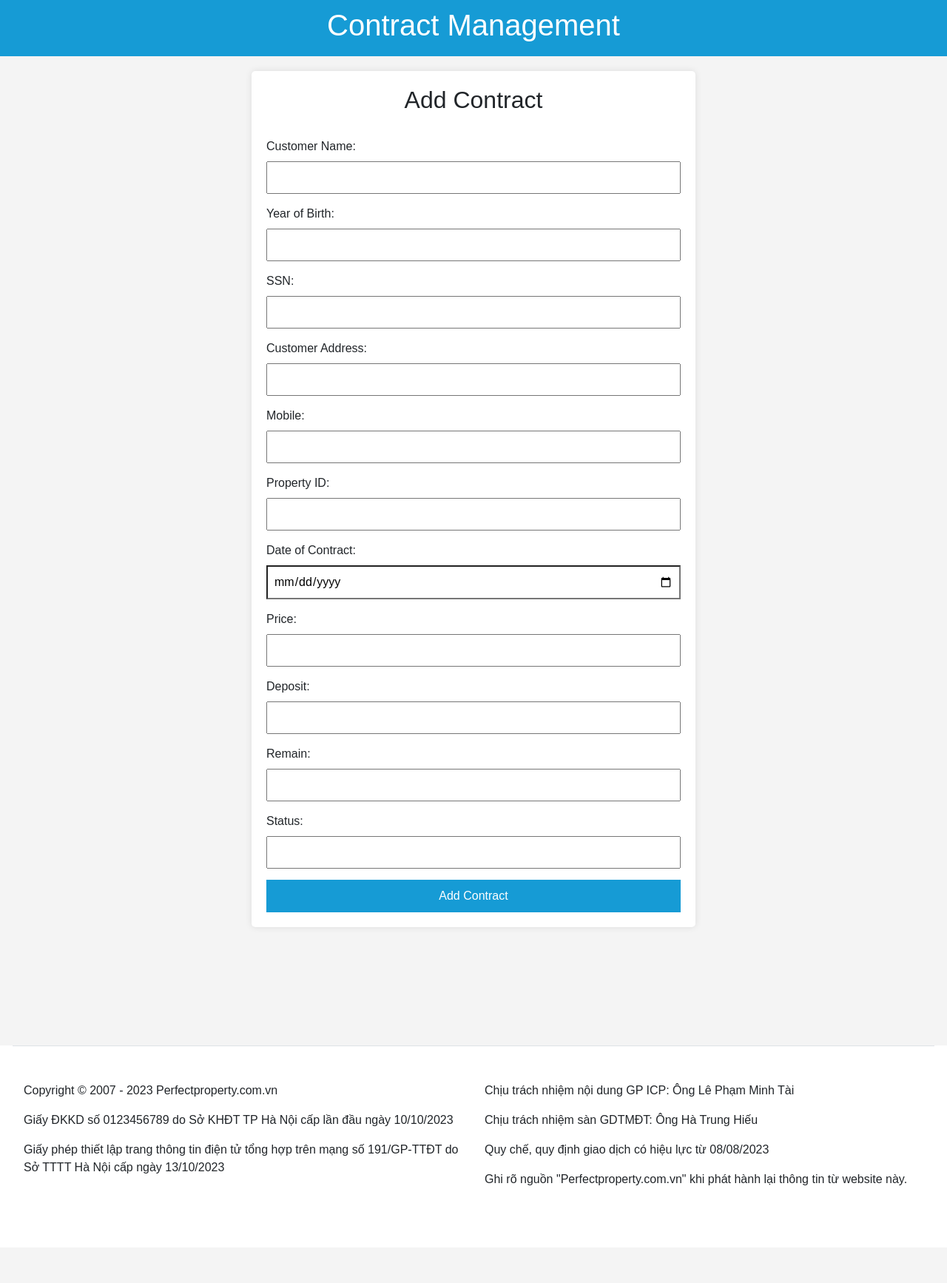
After one commit to trgiahuy14/nhom20, a PHP site: page /themhopdong.php in a window 1280 px wide. The commit adds this page. Shown: the whole page at 74% size. Run offline with PHP 8.4, Linux system fonts and the light colour scheme.

Commit message:
xong file xemHD

```diff
--- a/assets/css/style.css
+++ b/assets/css/style.css
@@ -77,7 +77,7 @@ body {
     width: 75vw;
     height: 80vh;
     float: right;
-    padding: 40px 80px ;
+    padding: 40px 40px ;
 }
 
 #content .content-heading{
--- /dev/null
+++ b/themhopdong.php
@@ -0,0 +1,185 @@
+<!DOCTYPE html>
+<html lang="en">
+<head>
+  <meta charset="UTF-8">
+  <meta name="viewport" content="width=device-width, initial-scale=1.0">
+  <title>Nhóm 20</title>
+  <link rel="stylesheet" href="https://cdn.jsdelivr.net/npm/bootstrap@4.3.1/dist/css/bootstrap.min.css" integrity="sha384-ggOyR0iXCbMQv3Xipma34MD+dH/1fQ784/j6cY/iJTQUOhcWr7x9JvoRxT2MZw1T" crossorigin="anonymous">
+  <style>
+    body {
+      font-family: Arial, sans-serif;
+      margin: 0;
+      padding: 0;
+      background-color: #f4f4f4;
+    }
+
+    header {
+      background-color: #169bd5;
+      color: #fff;
+      padding: 10px;
+      text-align: center;
+    }
+
+    form {
+      max-width: 600px;
+      margin: 20px auto;
+      background-color: #fff;
+      padding: 20px;
+      box-shadow: 0 0 10px rgba(0, 0, 0, 0.1);
+      border-radius: 5px;
+    }
+
+    label {
+      display: block;
+      margin-bottom: 8px;
+    }
+
+    input, select {
+      width: 100%;
+      padding: 8px;
+      margin-bottom: 15px;
+      box-sizing: border-box;
+    }
+
+    input[type="date"] {
+      /* Additional styling for date input */
+      -webkit-appearance: none;
+      appearance: none;
+      padding: 8px;
+    }
+
+    button {
+      background-color: #169bd5;
+      color: #fff;
+      padding: 10px;
+      border: none;
+      cursor: pointer;
+      width: 100%;
+      box-sizing: border-box;
+    }
+
+    .footer-container{
+      margin-top: 10em;
+      padding: 0 2em;
+      background-color: white;
+    }
+
+    .text-center{
+      text-align: center;
+      margin-bottom: 1em;
+    }
+
+    /* Add more styling as needed */
+  </style>
+</head>
+<body>
+
+  <header>
+    <h1>Contract Management</h1>
+  </header>
+
+  <form action="taohd.php" method="post">
+    <h2 class='text-center'>Add Contract</h2>
+    <label for="Customer_Name">Customer Name:</label>
+    <input type="text" id="Customer_Name" name="Customer_Name" required>
+
+    <label for="Year_Of_Birth">Year of Birth:</label>
+    <input type="text" id="Year_Of_Birth" name="Year_Of_Birth" required>
+
+    <label for="SSN">SSN:</label>
+    <input type="text" id="SSN" name="SSN" required>
+
+    <label for="Customer_Address">Customer Address:</label>
+    <input type="text" id="Customer_Address" name="Customer_Address" required>
+
+    <label for="Mobile">Mobile:</label>
+    <input type="text" id="Mobile" name="Mobile" required>
+
+    <label for="Property_ID">Property ID:</label>
+    <input type="text" id="Property_ID" name="Property_ID" required>
+
+    <label for="Date_Of_Contract">Date of Contract:</label>
+    <input type="date" id="Date_Of_Contract" name="Date_Of_Contract" required>
+
+    <label for="Price">Price:</label>
+    <input type="text" id="Price" name="Price" required>
+
+    <label for="Deposit">Deposit:</label>
+    <input type="text" id="Deposit" name="Deposit" required>
+
+    <label for="Remain">Remain:</label>
+    <input type="text" id="Remain" name="Remain" required>
+
+    <label for="Status">Status:</label>
+    <input type="text" id="Status" name="Status" required>
+
+    <button type="submit" name="add_contract">Add Contract</button>
+  </form>
+
+  <div class="container-fluid footer-container">
+    <footer class="row row-cols-1 row-cols-sm-2 row-cols-md-5 py-5 my-5 border-top">
+      <div class="col mb-3">
+        <p class="text-body-secondary">Copyright © 2007 - 2023 Perfectproperty.com.vn</p>
+        <p>Giấy ĐKKD số 0123456789 do Sở KHĐT TP Hà Nội cấp lần đầu ngày 10/10/2023</p>
+        <p>Giấy phép thiết lập trang thông tin điện tử tổng hợp trên mạng số 191/GP-TTĐT do Sở TTTT Hà Nội cấp ngày 13/10/2023</p>
+      </div>
+
+      <div class="col mb-3">
+        <p class="text-body-secondary">Chịu trách nhiệm nội dung GP ICP: Ông Lê Phạm Minh Tài</p>
+        <p>Chịu trách nhiệm sàn GDTMĐT: Ông Hà Trung Hiếu</p>
+        <p>Quy chế, quy định giao dịch có hiệu lực từ 08/08/2023</p>
+        <p>Ghi rõ nguồn "Perfectproperty.com.vn" khi phát hành lại thông tin từ website này.</p>
+      </div>
+
+    </footer>
+  </div>
+
+</body>
+</html>
+
+<?php
+$servername = "localhost";
+$username = "root";
+$password = "";
+$dbname = "quanlybds_040320";
+
+// Create connection
+$conn = new mysqli($servername, $username, $password, $dbname);
+
+// Check connection
+if ($conn->connect_error) {
+    die("Connection failed: " . $conn->connect_error);
+}
+
+if (isset($_POST['add_contract'])) {
+    // Retrieve form data (adjust field names based on your form)
+    $Customer_Name = isset($_POST['Customer_Name']) ? $_POST['Customer_Name'] : '';
+    $Year_Of_Birth = $_POST['Year_Of_Birth'] ?? '';
+    $SSN = $_POST['SSN'] ?? '';
+    $Customer_Address = $_POST['Customer_Address'] ?? '';
+    $Mobile = $_POST['Mobile'] ?? '';
+    $Property_ID = $_POST['Property_ID'] ?? '';
+    $Date_Of_Contract = $_POST['Date_Of_Contract'] ?? '';
+    $Price = $_POST['Price'] ?? '';
+    $Deposit = $_POST['Deposit'] ?? '';
+    $Remain = $_POST['Remain'] ?? '';
+    $Status = $_POST['Status'] ?? '';
+
+    // SQL query to insert data into the database (adjust table and field names)
+    $sql = "INSERT INTO full_contract (Customer_Name, Year_Of_Birth,
+    SSN, Customer_Address, Mobile, Property_ID, Date_Of_Contract, Price, Deposit, Remain,
+    Status) VALUES ('$Customer_Name', '$Year_Of_Birth', '$SSN', '$Customer_Address', '$Mobile', '$Property_ID', '$Date_Of_Contract', '$Price', '$Deposit', '$Remain', '$Status')";
+    $result = $conn->query($sql);
+
+    // Check if the query was successful
+    if ($result) {
+        // Redirect to qlhd.php
+        header("Location: index.php");
+        exit(); // Make sure to exit after a header redirect
+    } else {
+        echo "Error adding contract: " . $conn->error;
+    }
+}
+
+$conn->close();
+?>
```
Also changed, not shown: assets/sql/Trigger_FullContract.sql (deleted, +0 -28 lines), connect.php (+24 -0 lines), index.html (deleted, +0 -76 lines), index.php (added, +121 -0 lines), themhopdong.html (deleted, +0 -32 lines).
